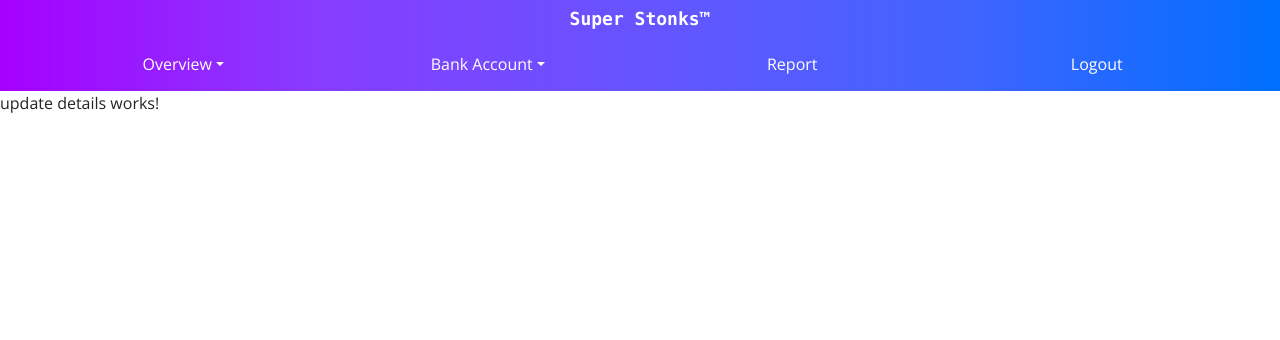
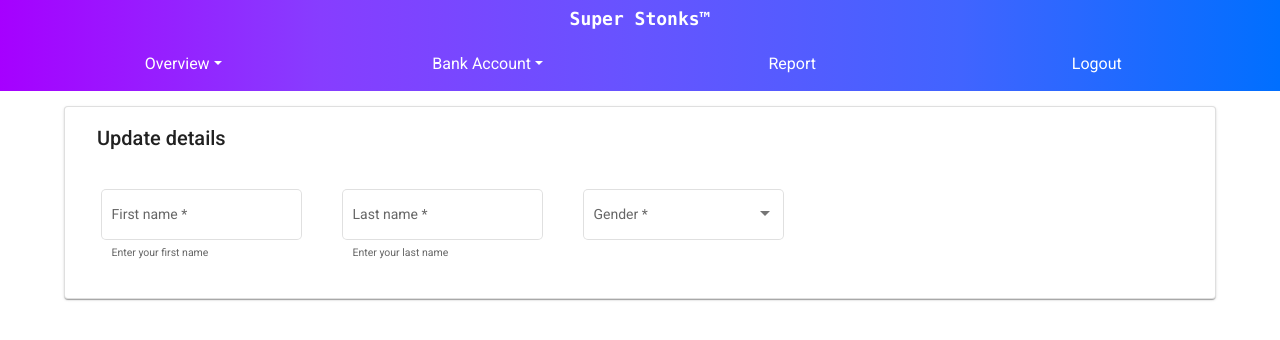
Before and after one commit to hegde-atri/BankingApplication-fe, an Angular app: page /customer/update-details in a window 1280 px wide. Shown: the top 340 px of the page. Built offline with nearby package versions, Linux system fonts and the light colour scheme.

Commit message:
updating cli

```diff
--- a/angular.json
+++ b/angular.json
@@ -104,7 +104,7 @@
               "src/assets"
             ],
             "styles": [
-              "./node_modules/@angular/material/prebuilt-themes/pink-bluegrey.css",
+              "./node_modules/@angular/material/prebuilt-themes/indigo-pink.css",
               "src/styles.scss",
               "./node_modules/material-design-icons/iconfont/material-icons.css"
             ],
--- a/src/app/customer/customer-update-details/customer-update-details.component.html
+++ b/src/app/customer/customer-update-details/customer-update-details.component.html
@@ -7,4 +7,51 @@
 </div>
 
 
-update details works!
+<mat-card class="card">
+  <mat-card-header><mat-card-title>Update details</mat-card-title></mat-card-header>
+  <mat-card-content>
+
+    <form [formGroup]="customerForm">
+      <!--Customer table || fname lname gender DoB-->
+
+      <div class="form-field">
+        <mat-form-field appearance="outline">
+          <mat-label>First name</mat-label>
+          <input matInput formControlName="firstname">
+          <mat-hint>Enter your first name</mat-hint>
+          <mat-error></mat-error>
+        </mat-form-field>
+      </div>
+
+      <div class="form-field">
+        <mat-form-field appearance="outline">
+          <mat-label>Last name</mat-label>
+          <input matInput formControlName="lastname">
+          <mat-hint>Enter your last name</mat-hint>
+          <mat-error></mat-error>
+        </mat-form-field>
+      </div>
+
+      <div class="form-field">
+        <mat-form-field appearance="outline">
+          <mat-label>Gender</mat-label>
+          <mat-select formControlName="gender">
+            <mat-option value="option1">Male</mat-option>
+            <mat-option value="option2">Female</mat-option>
+            <mat-option value="option3">Apache Helicopter</mat-option>
+          </mat-select>
+        </mat-form-field>
+      </div>
+
+
+
+
+      <!--Notification table || email phone preference type-->
+
+      <!--Address Table || line1 line2 City State COuntry Postcode type-->
+
+    </form>
+
+  </mat-card-content>
+
+</mat-card>
--- a/src/app/customer/customer-update-details/customer-update-details.component.scss
+++ b/src/app/customer/customer-update-details/customer-update-details.component.scss
@@ -2,3 +2,7 @@
   width: 90%;
   margin: 15px auto;
 }
+.form-field{
+  display: inline flex;
+  padding: 20px;
+}
--- a/src/app/customer/customer-update-details/customer-update-details.component.ts
+++ b/src/app/customer/customer-update-details/customer-update-details.component.ts
@@ -1,5 +1,13 @@
 import { Component, OnInit } from '@angular/core';
-import { FormGroup, FormControl, Validators } from '@angular/forms';
+import { FormGroup, FormControl, Validators, AbstractControl, FormBuilder } from '@angular/forms';
+
+//Custom validator
+function customValidator(c: AbstractControl): { [key: string]: boolean } | null {
+  if (c.value !== null && (isNaN(c.value) || c.value < 1 || c.value > 5)) {
+    return { 'range': true };
+  }
+  return null;
+}
 
 @Component({
   selector: 'ba-customer-update-details',
@@ -10,8 +18,23 @@ export class CustomerUpdateDetailsComponent implements OnInit {
   customerForm: FormGroup;
   pageTitle: string = 'Update Details';
 
-  constructor() {
-    this.customerForm = new FormGroup({});
+  constructor(private fb: FormBuilder) {
+    this.customerForm = this.fb.group({
+      firstname: ['', [Validators.required]],
+      lastname: ['', [Validators.required]],
+      gender: ['', [Validators.required]],
+      DoB: ['', [Validators.required]],
+      address: this.fb.group({
+        type: ['home'],
+        line1: [''],
+        line2: [''],
+        city: [''],
+        state: [''],
+        country: ['United Kingdom'],
+        postcode: ['']
+      })
+
+    });
   }
 
   ngOnInit(): void {}
--- a/src/app/page-not-found/page-not-found.component.html
+++ b/src/app/page-not-found/page-not-found.component.html
@@ -263,7 +263,7 @@
         <h2>UH OH! You're lost.</h2>
         <p>The page you are looking for does not exist. Click on the home button to go back
         </p>
-        <button mat-raised-button color="primary">Home</button>
+        <button mat-raised-button color="primary" routerLink="/home">Home</button>
       </div>
     </div>
   </div>
--- a/src/app/teller/teller-withdraw/teller-withdraw.component.ts
+++ b/src/app/teller/teller-withdraw/teller-withdraw.component.ts
@@ -17,7 +17,7 @@ export class TellerWithdrawComponent implements OnInit {
       accountNumber: ['', [Validators.required, Validators.minLength(19), Validators.maxLength(19)]],
       amount: ['', [Validators.required, Validators.min(5), Validators.max(2500)]],
       description: ['Teller transfer - Withdraw', [Validators.required]]
-    })
+    });
   }
 
   ngOnInit(): void {
--- a/src/styles.scss
+++ b/src/styles.scss
@@ -16,3 +16,5 @@ body::-webkit-scrollbar-track{
 body::-webkit-scrollbar-thumb {
   background: #6649b8;
 }
+html, body { height: 100%; }
+body { margin: 0; font-family: Roboto, "Helvetica Neue", sans-serif; }
```
Also changed, not shown: src/app/customer/customer.module.ts (+7 -0 lines), package.json (line endings or trailing spaces).
